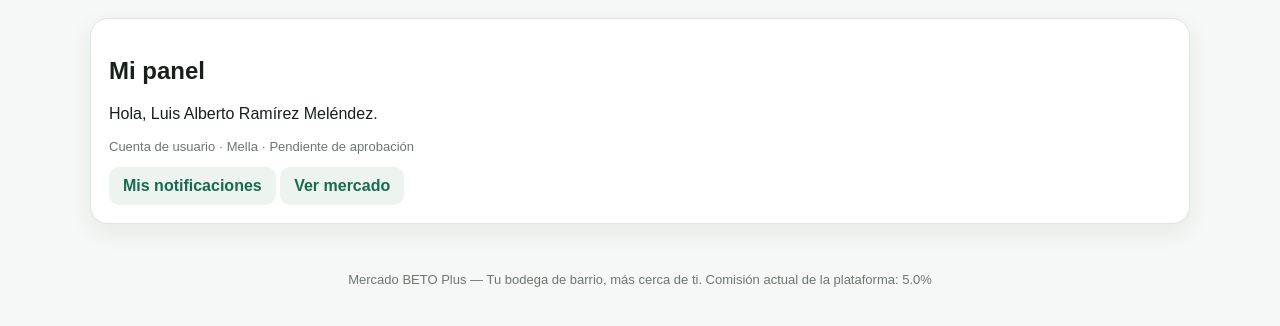
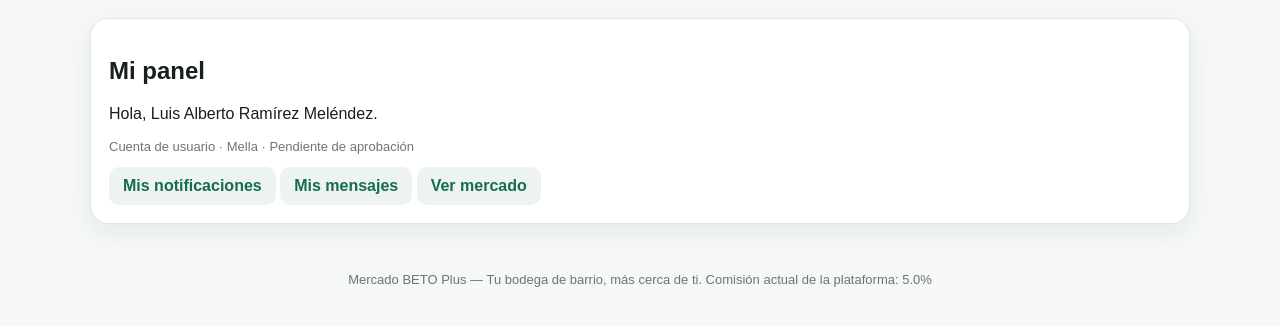
Before and after one commit to Badplus/ConectaCuba, a Flask app: template ConectaCuba_v3/app/templates/dashboard.html in a window 1280 px wide. Shown: the part 67-393 px from the top of the page. Run offline with Flask 3, Linux system fonts and the light colour scheme; the template is opened without the code that fills it: values that come from a table or form of the project are taken from there, others are empty; a user stored in the database is signed in; tables that the repository leaves empty hold one stand-in row (values such as "Sample post"); some libraries are stand-ins or nearby versions.

Commit message:
Add inbox link to dashboard

```diff
--- a/ConectaCuba_v3/app/templates/dashboard.html
+++ b/ConectaCuba_v3/app/templates/dashboard.html
@@ -16,6 +16,7 @@
       <a class="btn primary" href="{{ url_for('publish') }}">+ Publicar producto en venta</a>
     {% endif %}
     <a class="btn secondary" href="{{ url_for('notifications') }}">Mis notificaciones</a>
+    <a class="btn secondary" href="{{ url_for('messages_inbox') }}">Mis mensajes</a>
     <a class="btn secondary" href="{{ url_for('index') }}">Ver mercado</a>
   </div>
 
```
